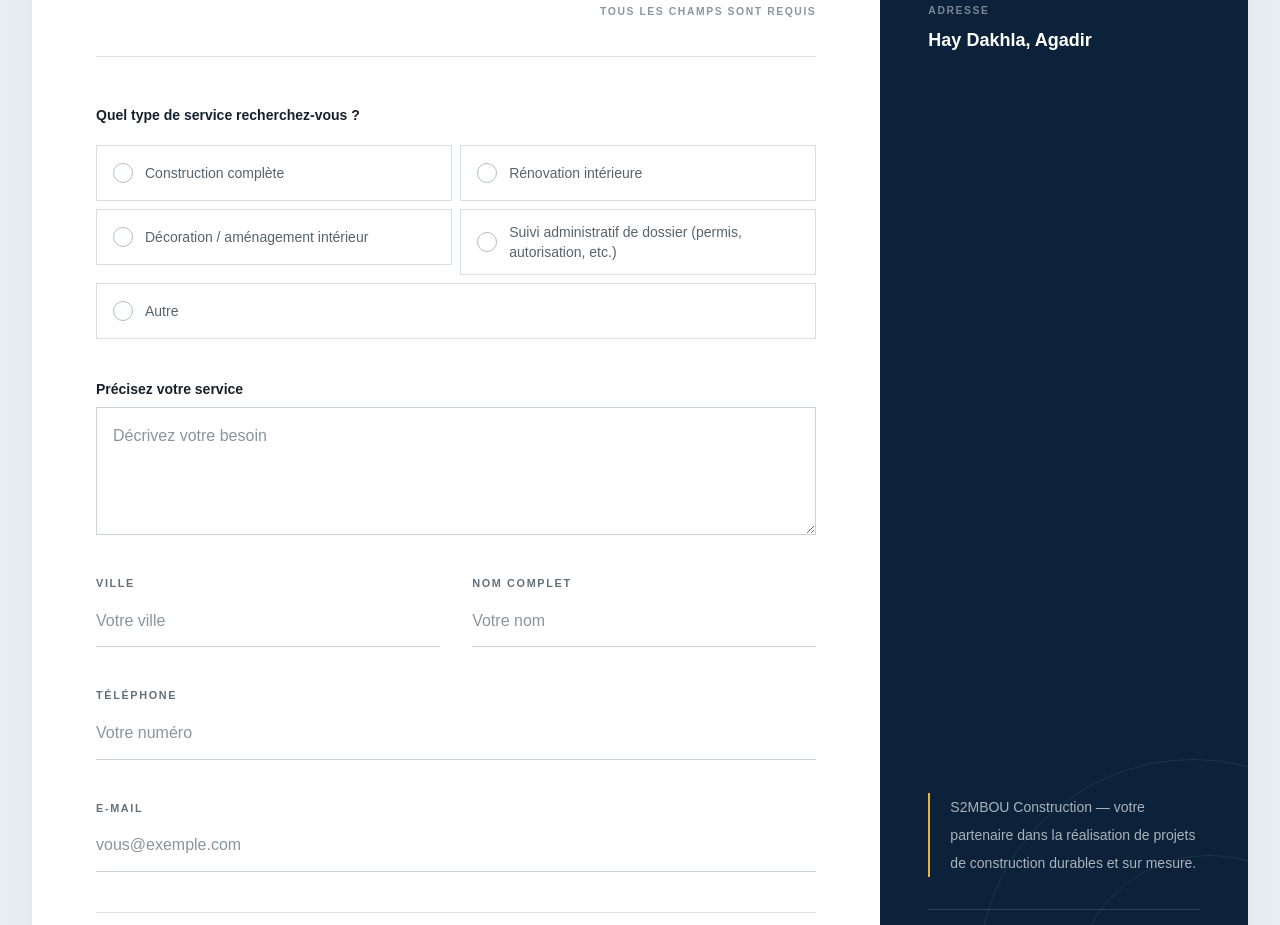
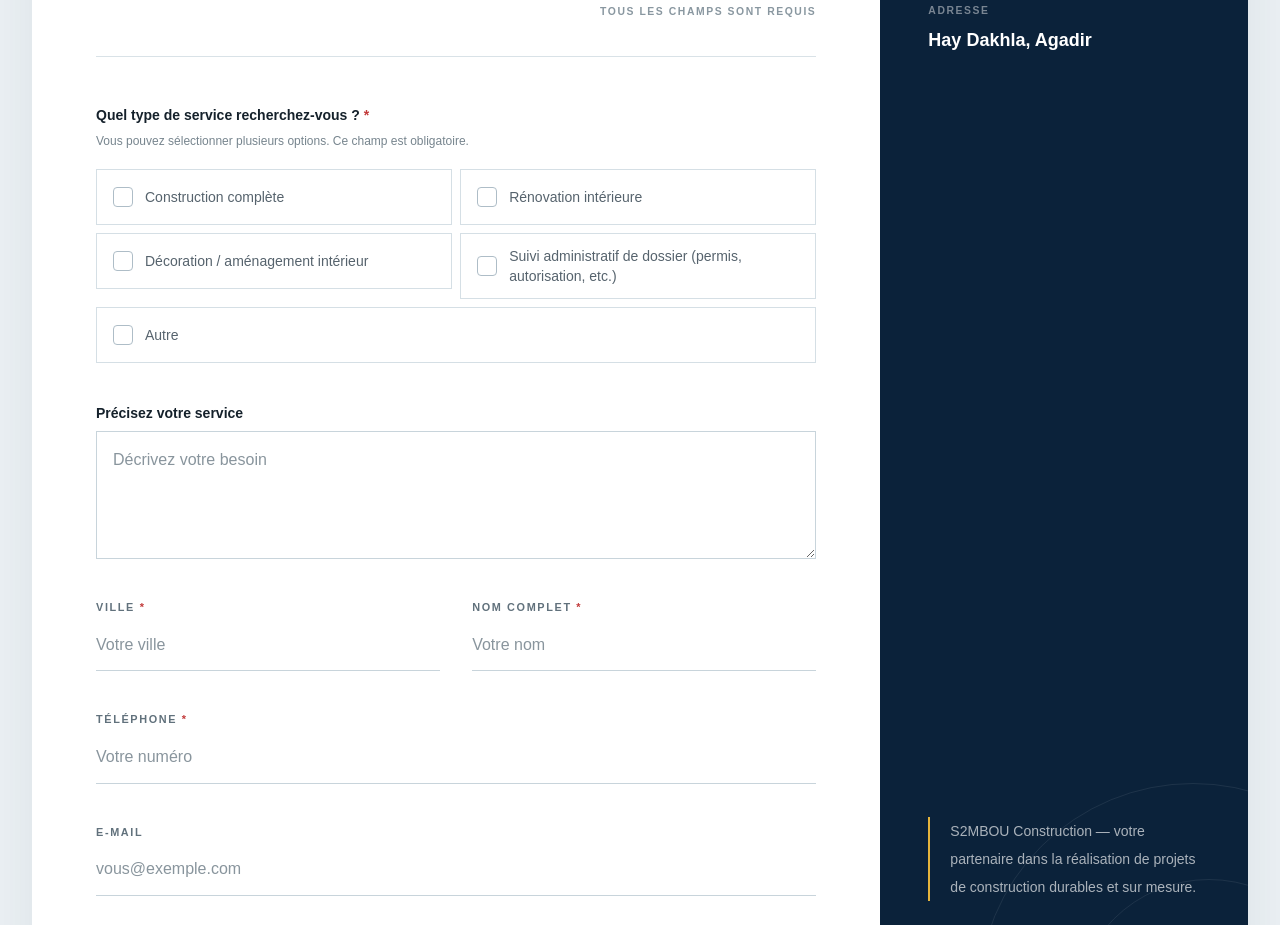
Before and after one commit to MEDPRO26/batiplusmaroc, a Next.js app: page /contactez-nous in a window 1280 px wide. Shown: the part 1061-1986 px from the top of the page. Built offline with nearby package versions, Linux system fonts and the light colour scheme; a web font is replaced by a local one.

Commit message:
Allow multiple required service choices on the quote form.

```diff
--- a/app/api/contact/route.ts
+++ b/app/api/contact/route.ts
@@ -14,6 +14,11 @@ type ContactPayload = {
 
 function cleanText(value: unknown, maxLength: number) {
   return typeof value === "string" ? value.trim().slice(0, maxLength) : "";
+}
+
+function cleanServices(value: unknown) {
+  const items = Array.isArray(value) ? value : [value];
+  return [...new Set(items.map((item) => cleanText(item, 160)).filter(Boolean))];
 }
 
 function escapeHtml(value: string) {
@@ -43,7 +48,7 @@ export async function POST(request: Request) {
   const email = cleanText(payload.email, 254).toLowerCase();
   const phone = cleanText(payload.phone, 40);
   const city = cleanText(payload.city, 100);
-  const service = cleanText(payload.service, 160);
+  const service = cleanServices(payload.service).join(", ");
   const details = cleanText(payload.details, 4000);
 
   if (!name || !email || !phone || !city || !service || !details) {
@@ -74,7 +79,7 @@ export async function POST(request: Request) {
       `E-mail : ${email}`,
       `Téléphone : ${phone}`,
       `Ville : ${city}`,
-      `Service : ${service}`,
+      `Services : ${service}`,
       "",
       "Besoin :",
       details,
@@ -85,7 +90,7 @@ export async function POST(request: Request) {
       <p><strong>E-mail :</strong> ${escapeHtml(email)}</p>
       <p><strong>Téléphone :</strong> ${escapeHtml(phone)}</p>
       <p><strong>Ville :</strong> ${escapeHtml(city)}</p>
-      <p><strong>Service :</strong> ${escapeHtml(service)}</p>
+      <p><strong>Services :</strong> ${escapeHtml(service)}</p>
       <h2>Besoin</h2>
       <p>${escapeHtml(details).replace(/\n/g, "<br>")}</p>
     `,
--- a/components/contact/contact-form.tsx
+++ b/components/contact/contact-form.tsx
@@ -12,6 +12,15 @@ const serviceOptions = [
 
 const inputClass = "min-h-13 w-full border-0 border-b border-[#c8d4db] bg-transparent px-0 py-3 text-base text-[#15212b] outline-none transition placeholder:text-[#89959d] focus:border-[#07598e] focus:ring-0";
 
+function RequiredMark() {
+  return (
+    <>
+      <span className="text-[#c23a3a]" aria-hidden="true"> *</span>
+      <span className="sr-only"> (obligatoire)</span>
+    </>
+  );
+}
+
 export function ContactForm() {
   const [status, setStatus] = useState<"idle" | "sending" | "success" | "error">("idle");
   const [message, setMessage] = useState("");
@@ -21,6 +30,24 @@ export function ContactForm() {
     const form = event.currentTarget;
     const data = new FormData(form);
 
+    const services = data.getAll("service").filter((value): value is string => typeof value === "string" && value.trim().length > 0);
+    const city = String(data.get("city") ?? "").trim();
+    const name = String(data.get("name") ?? "").trim();
+    const phone = String(data.get("phone") ?? "").trim();
+
+    if (services.length === 0) {
+      setStatus("error");
+      setMessage("Veuillez choisir au moins un type de service.");
+      form.querySelector<HTMLInputElement>('input[name="service"]')?.focus();
+      return;
+    }
+
+    if (!city || !name || !phone) {
+      setStatus("error");
+      setMessage("Veuillez renseigner la ville, le nom complet et le téléphone.");
+      return;
+    }
+
     setStatus("sending");
     setMessage("");
 
@@ -28,7 +55,7 @@ export function ContactForm() {
       const response = await fetch("/api/contact", {
         method: "POST",
         headers: { "Content-Type": "application/json" },
-        body: JSON.stringify(Object.fromEntries(data.entries())),
+        body: JSON.stringify({ ...Object.fromEntries(data.entries()), service: services, city, name, phone }),
       });
       const result = await response.json().catch(() => ({})) as { message?: string };
 
@@ -47,15 +74,18 @@ export function ContactForm() {
 
   return (
     <form className="grid gap-10" onSubmit={handleSubmit}>
-      <fieldset>
-        <legend className="mb-5 text-sm font-semibold text-[#15212b]">Quel type de service recherchez-vous ?</legend>
+      <fieldset aria-required="true">
+        <legend className="mb-2 text-sm font-semibold text-[#15212b]">Quel type de service recherchez-vous ?<RequiredMark /></legend>
+        <p className="mb-5 text-xs text-[#77858e]">Vous pouvez sélectionner plusieurs options. Ce champ est obligatoire.</p>
         <div className="grid gap-2 sm:grid-cols-2">
           {serviceOptions.map((option, index) => (
             <label className={`group relative cursor-pointer ${index === serviceOptions.length - 1 ? "sm:col-span-2" : ""}`} key={option}>
-              <input className="peer sr-only" type="radio" name="service" value={option} required={index === 0} />
+              <input className="peer sr-only" type="checkbox" name="service" value={option} />
               <span className="flex min-h-14 items-center gap-3 border border-[#d5dfe5] bg-white px-4 py-3 text-sm font-medium text-[#56636d] transition hover:border-[#8aa7b9] peer-checked:border-[#07598e] peer-checked:bg-[#edf5f9] peer-checked:text-[#07598e] peer-focus-visible:outline-2 peer-focus-visible:outline-offset-2 peer-focus-visible:outline-[#07598e]">
-                <span className="grid size-5 shrink-0 place-items-center rounded-full border border-[#aebdc7] transition peer-checked:border-[#07598e]" aria-hidden="true">
-                  <span className="size-2 rounded-full bg-[#07598e] opacity-0 transition group-has-[:checked]:opacity-100" />
+                <span className="grid size-5 shrink-0 place-items-center rounded-[4px] border border-[#aebdc7] transition group-has-[:checked]:border-[#07598e] group-has-[:checked]:bg-[#07598e]" aria-hidden="true">
+                  <svg className="size-3 opacity-0 transition group-has-[:checked]:opacity-100" viewBox="0 0 12 12" fill="none" aria-hidden="true">
+                    <path d="M2.4 6.2 4.8 8.6 9.6 3.4" stroke="white" strokeWidth="1.8" strokeLinecap="round" strokeLinejoin="round" />
+                  </svg>
                 </span>
                 {option}
               </span>
@@ -71,18 +101,18 @@ export function ContactForm() {
 
       <div className="grid gap-8 sm:grid-cols-2">
         <label className="grid gap-1">
-          <span className="text-[0.68rem] font-bold tracking-[0.15em] text-[#61717c] uppercase">Ville</span>
-          <input className={inputClass} type="text" name="city" placeholder="Votre ville" autoComplete="address-level2" required />
+          <span className="text-[0.68rem] font-bold tracking-[0.15em] text-[#61717c] uppercase">Ville<RequiredMark /></span>
+          <input className={inputClass} type="text" name="city" placeholder="Votre ville" autoComplete="address-level2" required aria-required="true" />
         </label>
         <label className="grid gap-1">
-          <span className="text-[0.68rem] font-bold tracking-[0.15em] text-[#61717c] uppercase">Nom complet</span>
-          <input className={inputClass} type="text" name="name" placeholder="Votre nom" autoComplete="name" required />
+          <span className="text-[0.68rem] font-bold tracking-[0.15em] text-[#61717c] uppercase">Nom complet<RequiredMark /></span>
+          <input className={inputClass} type="text" name="name" placeholder="Votre nom" autoComplete="name" required aria-required="true" />
         </label>
       </div>
 
       <label className="grid gap-1">
-        <span className="text-[0.68rem] font-bold tracking-[0.15em] text-[#61717c] uppercase">Téléphone</span>
-        <input className={inputClass} type="tel" name="phone" placeholder="Votre numéro" autoComplete="tel" inputMode="tel" required />
+        <span className="text-[0.68rem] font-bold tracking-[0.15em] text-[#61717c] uppercase">Téléphone<RequiredMark /></span>
+        <input className={inputClass} type="tel" name="phone" placeholder="Votre numéro" autoComplete="tel" inputMode="tel" required aria-required="true" />
       </label>
 
       <label className="grid gap-1">
```
